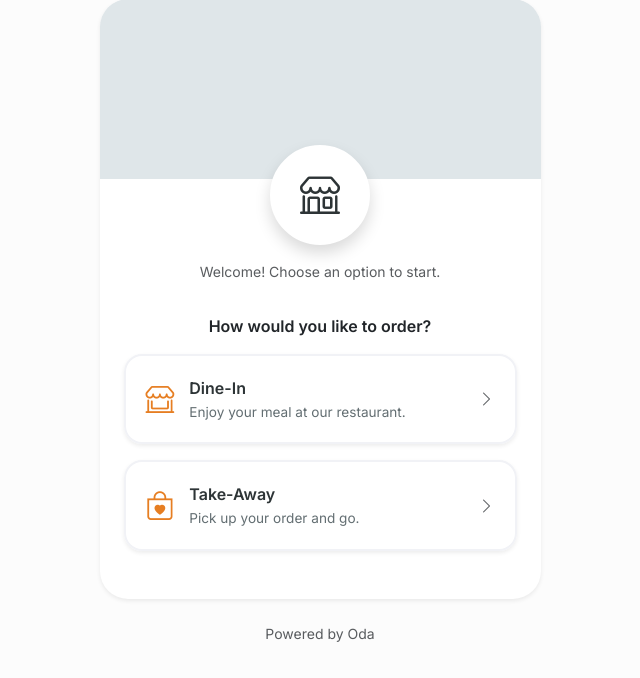
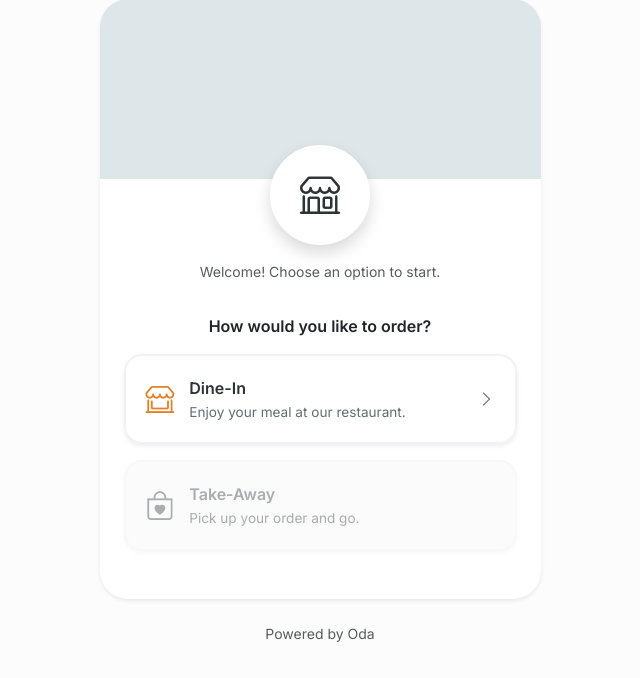
Before and after one commit to shenni-circlerm/oda, a Flask app: template project/templates/qrlink_landing.html in a window 1280 px wide. Shown: the part 25-703 px from the top of the page, without its empty margins (320-960 px from the left). Run offline with Flask 3, Linux system fonts and the light colour scheme; the template is opened without the code that fills it, so the values that code supplies are empty; some libraries are stand-ins or nearby versions.

Commit message:
Disable take-away features (not fully implemented)

```diff
--- a/project/templates/qrlink_landing.html
+++ b/project/templates/qrlink_landing.html
@@ -126,15 +126,13 @@
                                 <i class="bi bi-chevron-right ms-auto fs-6 text-muted"></i>
                             </a>
 
-                            <a href="{{ url_for('qrlink.customer_menu', slug=restaurant.slug, type='take-away') }}"
-                               class="order-option-card shadow-sm text-start">
-                                <i class="bi bi-bag-heart"></i>
+                            <div class="order-option-card shadow-sm text-start" style="opacity: 0.5; background-color: #f8f9fa; cursor: not-allowed;">
+                                <i class="bi bi-bag-heart text-muted"></i>
                                 <div>
-                                    <span class="option-title">Take-Away</span>
-                                    <span class="option-desc">Pick up your order and go.</span>
+                                    <span class="option-title text-muted">Take-Away</span>
+                                    <span class="option-desc text-muted">Pick up your order and go.</span>
                                 </div>
-                                <i class="bi bi-chevron-right ms-auto fs-6 text-muted"></i>
-                            </a>
+                            </div>
                         </div>
                     </div>
                 </div>
```
